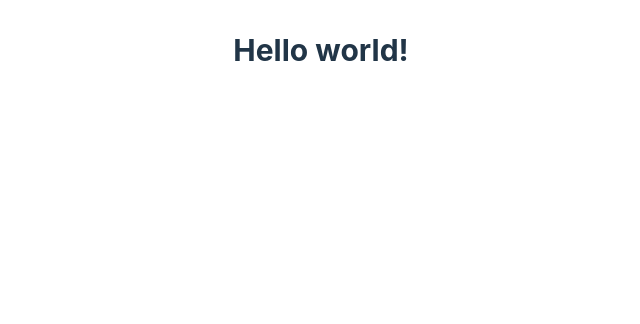
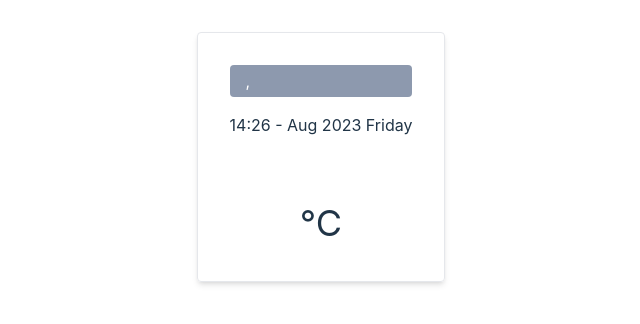
Before and after one commit to IgorGarciaPereira/weather-app-vuejs, a Vue app: page / in a window 1280 px wide. Shown: the top 324 px of the page, without its empty margins (319-959 px from the left). Built offline with nearby package versions, Linux system fonts and the light colour scheme; no server answers.

Commit message:
feat: get user location and get the temperature

```diff
--- a/src/App.vue
+++ b/src/App.vue
@@ -1,3 +1,6 @@
+<script setup>
+import WeatherPage from "./pages/WeatherPage.vue"
+</script>
 <template>
-  <h1 class="text-3xl font-bold">Hello world!</h1>
+  <WeatherPage />
 </template>
--- /dev/null
+++ b/src/pages/WeatherPage.vue
@@ -0,0 +1,103 @@
+<script>
+export default {
+  name: "WeatherPage",
+  data(){
+    return {
+      timeToday: this.formatDateTime(),
+      dateToday: new Date().toLocaleDateString('en-us', {weekday: 'long', 'year': 'numeric', month: 'short'}),
+      coordinates: {},
+      weather: {
+        temperature: null,
+        temperature_unit: "°C"
+      },
+      error: {
+        message: ""
+      },
+      chart: {
+        data: [],
+        labels: []
+      }
+    }
+  },
+
+  watch: {
+    coordinates(newValue, _){
+      this.getWeather()
+    }
+  },
+  mounted(){
+    this.getUserLocation();
+  },
+  methods: {
+    getUserLocation(){
+      if (window.navigator.geolocation){
+        window.navigator.geolocation.getCurrentPosition(
+          (geoObject) => this.coordinates = geoObject.coords,
+          (geoError) => this.error.message = geoError.message
+        )
+      }
+    },
+    getWeather(){
+      const urlApi = "https://api.open-meteo.com/v1/forecast"
+      const params = {
+        latitude: this.coordinates.latitude,
+        longitude: this.coordinates.longitude,
+        current_weather: true,
+        daily: ["temperature_2m_mean"],
+        timezone: "GMT"
+      }
+      const queryParams = new URLSearchParams(params);
+      const url = `${urlApi}?${queryParams.toString()}`
+      this.chart.loading = true;
+      fetch(url)
+        .then((res) => res.json())
+        .then((data) => {
+          this.weather.temperature = Number.parseInt(data.current_weather.temperature)
+          this.chart.labels = data.daily.time
+          this.chart.data = data.daily.temperature_2m_mean
+          this.chart.loading = false;
+        })
+        .catch((err) => console.log(err))
+    },
+    formatDateTime(){
+      const now = new Date();
+      return `${now.getHours()}:${now.getMinutes()}`
+    }
+
+  }
+}
+</script>
+
+<template>
+  <div class="page">
+    <div class="today-info">
+      <p class="location-area">
+        {{ coordinates?.latitude }}, {{ coordinates?.longitude }}
+      </p>
+
+      <p>{{ timeToday }} - {{ dateToday }}</p>
+
+      <p class="temperature-now">
+        {{ weather?.temperature }} <span class="text-4xl">{{ weather.temperature_unit }}</span>
+      </p>
+    </div>
+  </div>
+</template>
+
+<style scoped>
+.page{
+  @apply rounded shadow-md p-8 border flex flex-col;
+}
+
+.today-info {
+  @apply flex flex-col gap-4;
+}
+.location-area{
+  @apply bg-shadow px-4 py-2 rounded h-8;
+  @apply min-w-full text-white flex place-items-center;
+}
+
+.temperature-now {
+  @apply text-8xl text-center;
+}
+</style>
--- a/src/style.css
+++ b/src/style.css
@@ -27,9 +27,7 @@ body {
 
 #app {
   max-width: 1280px;
-  margin: 0 auto;
-  padding: 2rem;
-  text-align: center;
+  @apply p-4 md:p-8 mx-auto
 }
 
 @media (prefers-color-scheme: light) {
```
